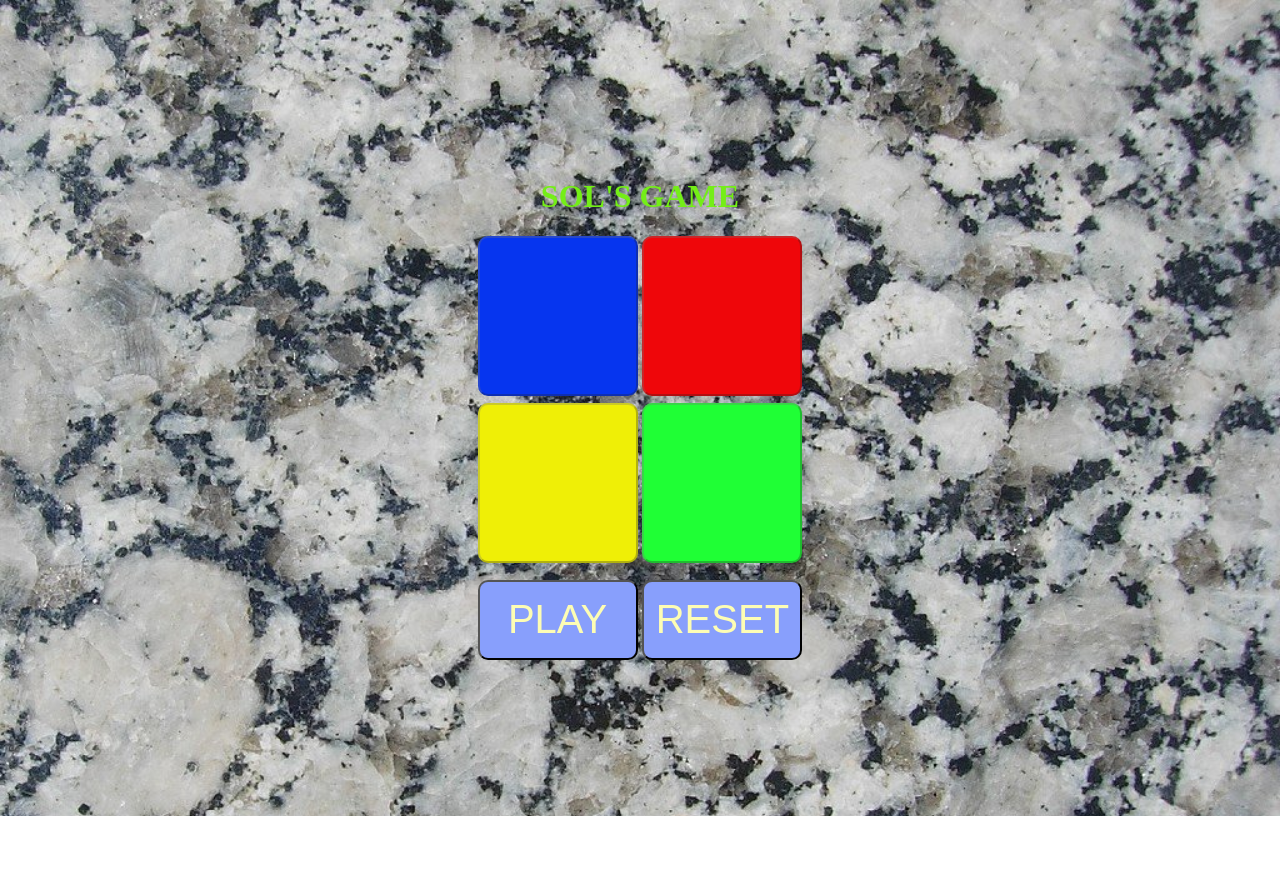
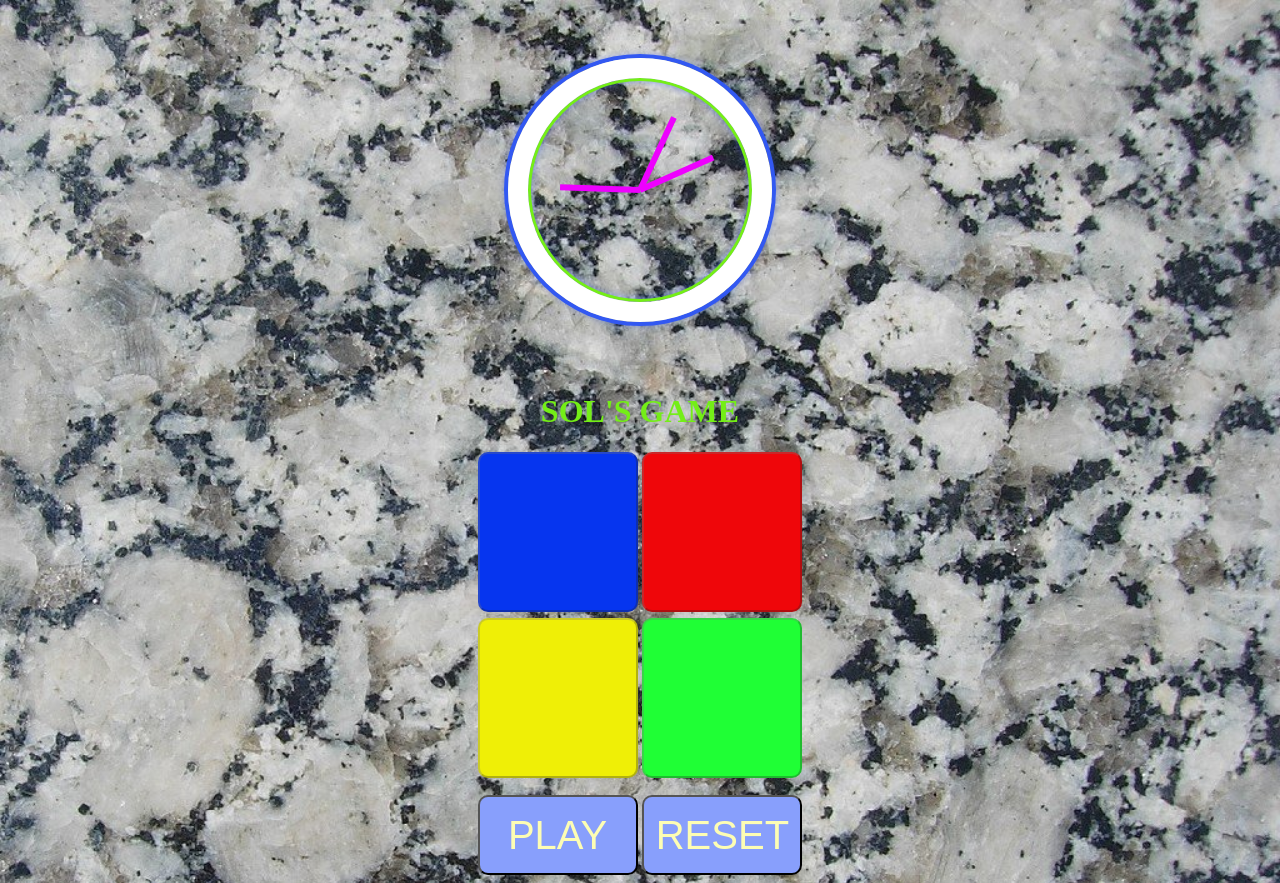
Before and after one commit to jakStrick/Sol-s-Game, a plain HTML site: page index.html in a window 1280 px wide. Before the commit the page ends 816 px from the top, so only its background shows below. Drawn offline with Linux system fonts and the light colour scheme.

Commit message:
Added clock and streamlined some code.

```diff
--- a/index.css
+++ b/index.css
@@ -76,3 +76,39 @@ h1{
     color: var(--yellow2);
     text-transform: uppercase;
 }
+
+/* clock */
+.clock {
+    width: 10rem;
+    height: 10rem;
+    border:20px solid white;
+    border-radius:50%;
+    margin:50px auto;
+    position: relative;
+    padding:2rem;
+    box-shadow:
+      0 0 0 4px var(--sol-blue),
+      inset 0 0 0 3px var(--neon-green),
+      inset 0 0 10px var(--sol-blue),
+      0 0 10px var(--sol-blue);
+  }
+
+  .clock-face {
+    position: relative;
+    width: 100%;
+    height: 100%;
+    /* account for the height of the clock hands */
+    transform: translateY(-3px);
+  }
+
+  .hand {
+    width:50%;
+    height:6px;
+    background: var(--neon-red);
+    position: absolute;
+    top:50%;
+    transform-origin: 100%;
+    transform: rotate(90deg);
+    transition: all 0.05s;
+    transition-timing-function: cubic-bezier(0.1, 2.7, 0.58, 1);
+  }
--- a/index.html
+++ b/index.html
@@ -10,10 +10,19 @@
         <meta name="viewport" content="width=device-width, initial-scale=1.0">
         <link rel="stylesheet" href="index.css">
         <title>Sol's Game</title>
-        <script type="text/jscript" src="index.js"></script>
+
     </head>
 
     <body onload="resetGame()">
+
+        <div class="clock">
+            <div class="clock-face">
+                <div class="hand hour-hand"></div>
+                <div class="hand min-hand"></div>
+                <div class="hand second-hand"></div>
+            </div>
+        </div>
+
         <div><h1>Sol's Game</h1></div>
         <section class="game-wrapper">
             <div>
@@ -40,5 +49,7 @@
             </div>
         </section>
 
+        <script type="text/jscript" src="index.js"></script>
+
     </body>
 </html>
--- a/index.js
+++ b/index.js
@@ -3,16 +3,20 @@
 to compare against later when user pushes the
 buttons */
 const btn = ["-1"];
-var comparedID = 0;
+var btnCntr = 0;
 var deCntr = 0;
 var semif = false;
 
+/* clock */
+const secondHand = document.querySelector('.second-hand');
+const minsHand = document.querySelector('.min-hand');
+const hourHand = document.querySelector('.hour-hand');
 
 /* rest the game */
 function resetGame(){
 
     /* reset the globals and array */
-    comparedID = 0;
+    btnCntr = 0;
     deCntr = 0;
     btn.length = 0;
 
@@ -122,19 +126,18 @@ async function doTimeouts(){
 
 function compare(btnID){
 
-    currentid = btnID;
-
-    console.log("ComparedID = " + comparedID + " Pushed ID = " + currentid + " btn ComapredID = " + btn[comparedID]);
-
-    if( btn[comparedID] != currentid ){
-        alert("Ha! Ha! You lose! Your score is " + btn.length + " button matche(s)");
-        comparedID = 0;
+    score = btn.length - 1;
+    /* console.log("ComparedID = " + btnCntr + " Pushed ID = " + currentid + " btn ComapredID = " + btn[btnCntr]);
+ */
+    if( btn[btnCntr] != btnID ){
+        alert("Ha! Ha! You lose! Your score is " + score + " button matche(s)");
+        btnCntr = 0;
         btn.length = 0;
         semif = true;
         resetGame();
     }
 
-    comparedID++;
+    btnCntr++;
     deCntr--;
 
     chkDeCntr(deCntr);
@@ -144,7 +147,7 @@ async function chkDeCntr(dc){
 
     await new Promise(res => { setTimeout(res, 1500); });
     if(dc <= 0){
-        comparedID = 0;
+        btnCntr = 0;
         doRandomClrs();
     }
 }
@@ -153,7 +156,7 @@ function disableBtns(i, bool){
     document.getElementById(i).disabled = bool;
 }
 
-/* get a random button number */
+/* get a random button number from 0 - 3 */
 function rndomize(){
 
     var rn = Math.floor(Math.random() * 4);
@@ -264,3 +267,24 @@ const btnDimentions = {
         this.btnHeight = h;
     }
 };
+
+/* clock */
+function setDate() {
+    const now = new Date();
+
+    const seconds = now.getSeconds();
+    const secondsDegrees = ((seconds / 60) * 360) + 90;
+    secondHand.style.transform = `rotate(${secondsDegrees}deg)`;
+
+    const mins = now.getMinutes();
+    const minsDegrees = ((mins / 60) * 360) + ((seconds/60)*6) + 90;
+    minsHand.style.transform = `rotate(${minsDegrees}deg)`;
+
+    const hour = now.getHours();
+    const hourDegrees = ((hour / 12) * 360) + ((mins/60)*30) + 90;
+    hourHand.style.transform = `rotate(${hourDegrees}deg)`;
+}
+
+setInterval(setDate, 1000);
+
+setDate();
```
